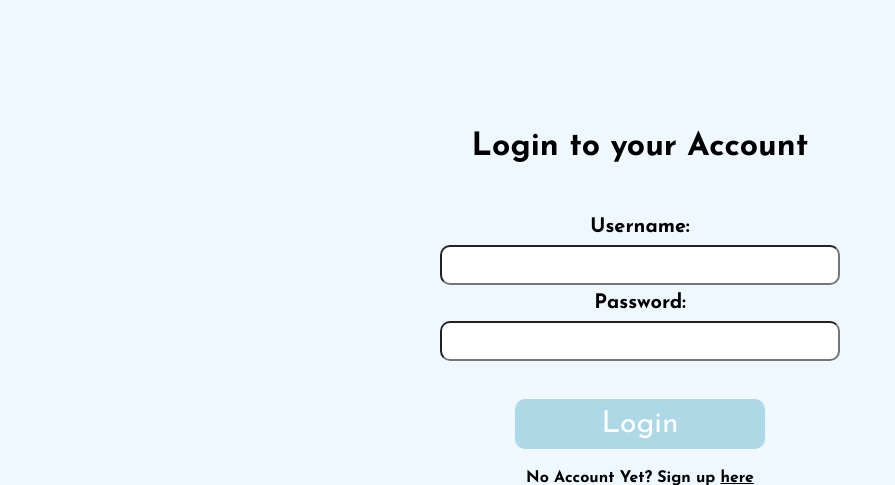
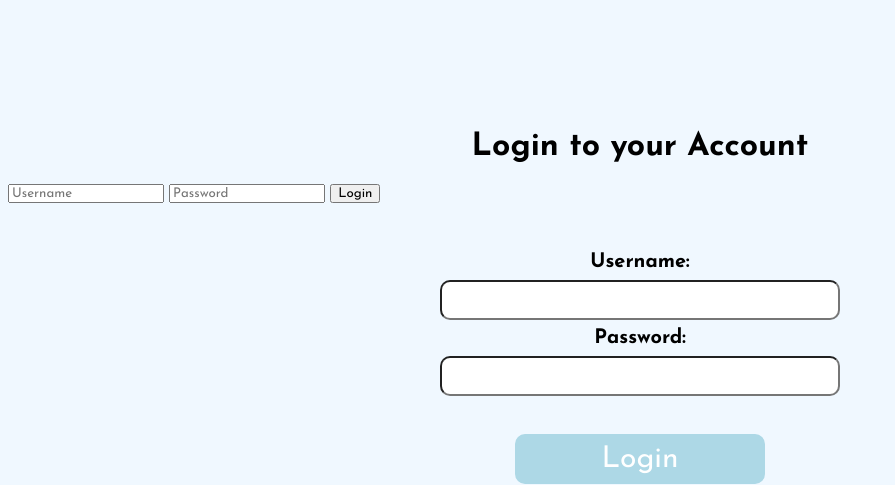
Before and after one commit to jaclynsunardi/Python-Blog, a Flask app: page /login in a window 1280 px wide. Shown: the top 485 px of the page, without its empty margins (0-895 px from the left). Run offline with Flask 3, Linux system fonts and the light colour scheme.

Commit message:
short update

```diff
--- a/app.py
+++ b/app.py
@@ -1,26 +1,98 @@
 from flask import Flask, render_template, request, redirect, url_for
+from flask_sqlalchemy import SQLAlchemy
+from flask_login import UserMixin, login_user, LoginManager, login_required, logout_user, current_user
+from flask_wtf import FlaskForm
+from wtforms import StringField, PasswordField, SubmitField
+from wtforms.validators import InputRequired, Length, ValidationError
+from flask_bcrypt import Bcrypt
 
 app = Flask(__name__)
+app.config['SQLALCHEMY_DATABASE_URI'] = 'sqlite:///database.db'
+app.config['SECRET_KEY'] = 'thisisasecretkey'
+
+db = SQLAlchemy(app)
+
+class User(db.Model, UserMixin):
+    id = db.Column(db.Integer, primary_key=True)
+    username = db.Column(db.String(20), nullable=False, unique=True)
+    password = db.Column(db.String(80), nullable=False)
+
+# Initialize the login manager
+login_manager = LoginManager()
+login_manager.init_app(app)
+login_manager.login_view = "login"
+
+@login_manager.user_loader
+def load_user(user_id):
+    return User.query.get(int(user_id))
+
+bcrypt = Bcrypt(app)
+
+class RegisterForm(FlaskForm):
+    username = StringField(validators=[InputRequired(), Length(
+        min=4, max=20)], render_kw={"placeholder": "Username"})
+    password = PasswordField(validators=[InputRequired(), Length(
+        min=4, max=20)], render_kw={"placeholder": "Password"})
+    submit = SubmitField("Register")
+
+    def validate_username(self, username):
+        existing_user_username = User.query.filter_by(
+            username=username.data).first()
+        if existing_user_username:
+            raise ValidationError("That username already exists. Please choose a different one.")
+
+class LoginForm(FlaskForm):
+    username = StringField(validators=[InputRequired(), Length(
+        min=4, max=20)], render_kw={"placeholder": "Username"})
+    password = PasswordField(validators=[InputRequired(), Length(
+        min=4, max=20)], render_kw={"placeholder": "Password"})
+    submit = SubmitField("Login")
+
+# Create database tables based on defined models within the application context
+with app.app_context():
+    db.create_all()
+
+# Now you can import the db object from the app module
+from app import db
 
 @app.route('/')
-
 def index():
     return render_template('index.html')
 
-@app.route('/signup', methods=['GET'])
+@app.route('/signup', methods=["GET", "POST"])
+def signup():
+    form = RegisterForm()
 
-def signup():
-    return render_template('signup.html')
+    if form.validate_on_submit():
+        hashed_password = bcrypt.generate_password_hash(form.password.data)
+        new_user = User(username=form.username.data, password=hashed_password)
+        db.session.add(new_user)
+        db.session.commit()
+        return redirect(url_for('login'))
 
-@app.route('/login', methods=["GET"])
+    return render_template('signup.html', form=form)
 
+@app.route('/login', methods=["GET", "POST"])
 def login():
-    return render_template('login.html')
+    form = LoginForm()
+    if form.validate_on_submit():
+        user = User.query.filter_by(username=form.username.data).first()
+        if user:
+            if bcrypt.check_password_hash(user.password, form.password.data):
+                login_user(user)
+                return redirect(url_for('homepage'))
+    return render_template('login.html', form=form)
 
 @app.route('/homepage', methods=["GET", "POST", "PATCH", "PUT"])
-
+@login_required
 def homepage():
     return render_template('homepage.html')
 
+@app.route('/logout', methods=["GET", 'POST'])
+@login_required
+def logout():
+    logout_user()
+    return redirect(url_for('login'))
+
 if __name__ == '__main__':
     app.run(debug=True)
--- a/templates/homepage.html
+++ b/templates/homepage.html
@@ -16,5 +16,7 @@
         <h3>My Account</h3>
         <h3>Sign Out</h3>
     </div>
+
+    <a href="{{url_for('logout')}}">Press here to logout </a>
 </body>
 </html>
--- a/templates/login.html
+++ b/templates/login.html
@@ -10,6 +10,14 @@
     <div class="loginheader">
         <h1>Login to your Account</h1>
     </div>
+
+    <form method="POST" action="">
+        {{ form.hidden_tag() }}
+        {{ form.username }}
+        {{ form.password }}
+        {{ form.submit }}
+    </form>
+
     <div class="logindetails">
         <label for="Username">Username:</label>
         <input type="text" id="Username" name="Username">
```
Also changed, not shown: templates/signup.html (+8 -0 lines), instance/database.db (added).
